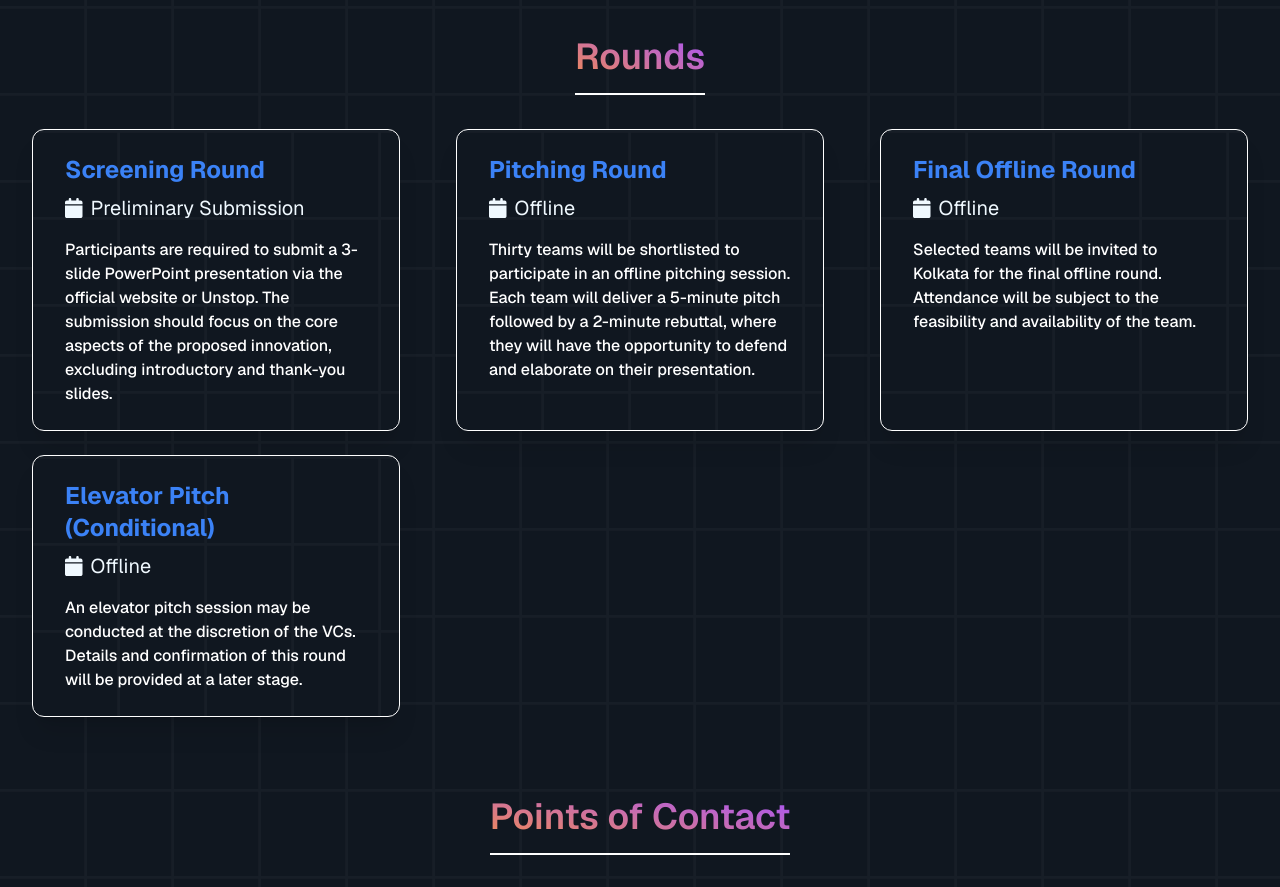
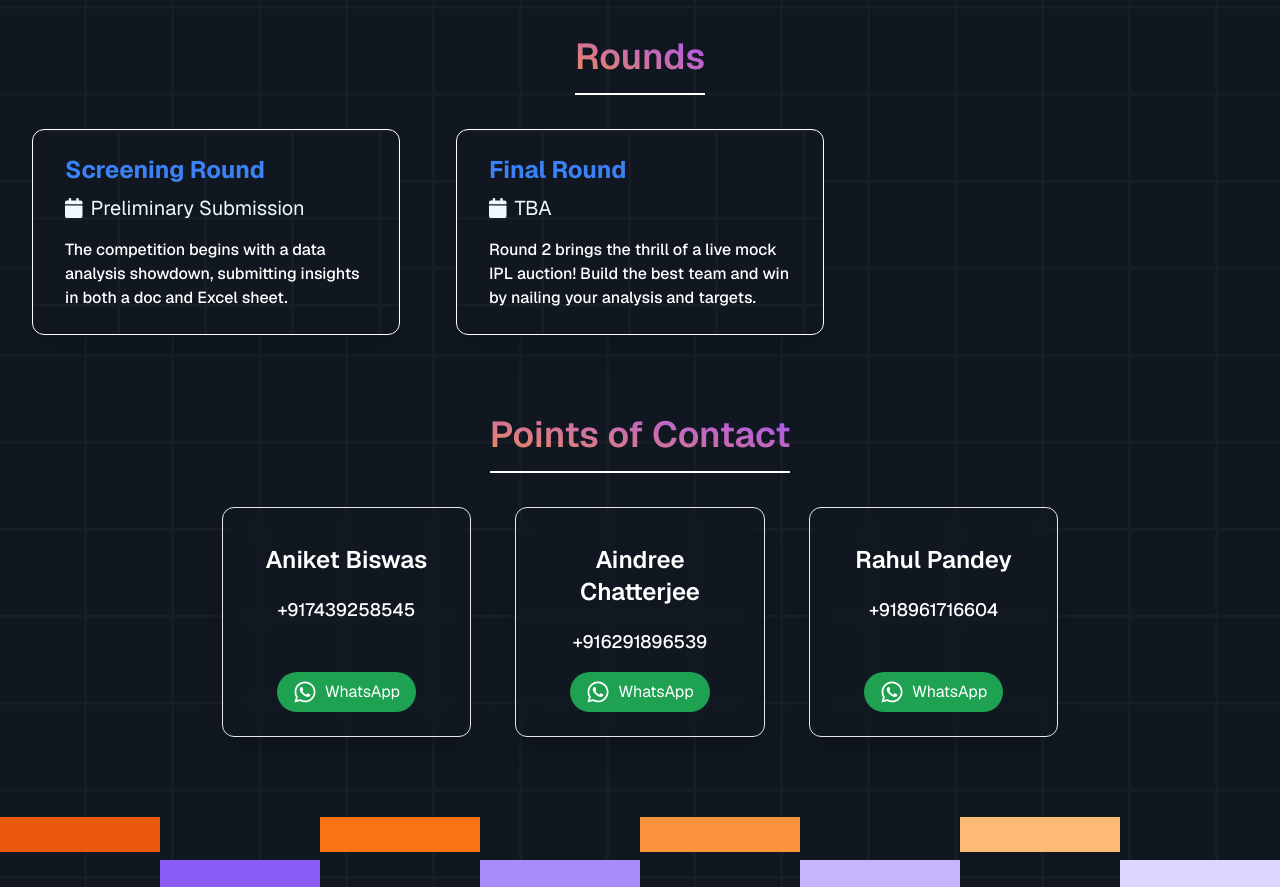
Before and after one commit to jadavpur-university-ed-cell/esummit-24, a Next.js app: page /events/mockipl in a window 1280 px wide. Shown: the part 1560-2447 px from the top of the page. Built offline with nearby package versions, Linux system fonts and the light colour scheme; no server answers.

Commit message:
CONTENT FIXED- MOCKIPL

```diff
--- a/app/events/mockipl/clientCode.tsx
+++ b/app/events/mockipl/clientCode.tsx
@@ -143,22 +143,12 @@ const MockIPLEvent: React.FC<eventProps> = ({allow}) => {
             {
               title: 'Screening Round',
               date: 'Preliminary Submission',
-              description: 'Participants are required to submit a 3-slide PowerPoint presentation via the official website or Unstop. The submission should focus on the core aspects of the proposed innovation, excluding introductory and thank-you slides.',
+              description: 'The competition begins with a data analysis showdown, submitting insights in both a doc and Excel sheet.',
             },
             {
-              title: 'Pitching Round',
-              date: 'Offline',
-              description: 'Thirty teams will be shortlisted to participate in an offline pitching session. Each team will deliver a 5-minute pitch followed by a 2-minute rebuttal, where they will have the opportunity to defend and elaborate on their presentation.',
-            },
-            {
-              title: 'Final Offline Round',
-              date: 'Offline',
-              description: 'Selected teams will be invited to Kolkata for the final offline round. Attendance will be subject to the feasibility and availability of the team.',
-            },
-            {
-              title: 'Elevator Pitch (Conditional)',
-              date: 'Offline',
-              description: 'An elevator pitch session may be conducted at the discretion of the VCs. Details and confirmation of this round will be provided at a later stage.',
+              title: 'Final Round',
+              date: 'TBA',
+              description: ' Round 2 brings the thrill of a live mock IPL auction! Build the best team and win by nailing your analysis and targets.',
             },
           ]}
         />
```
